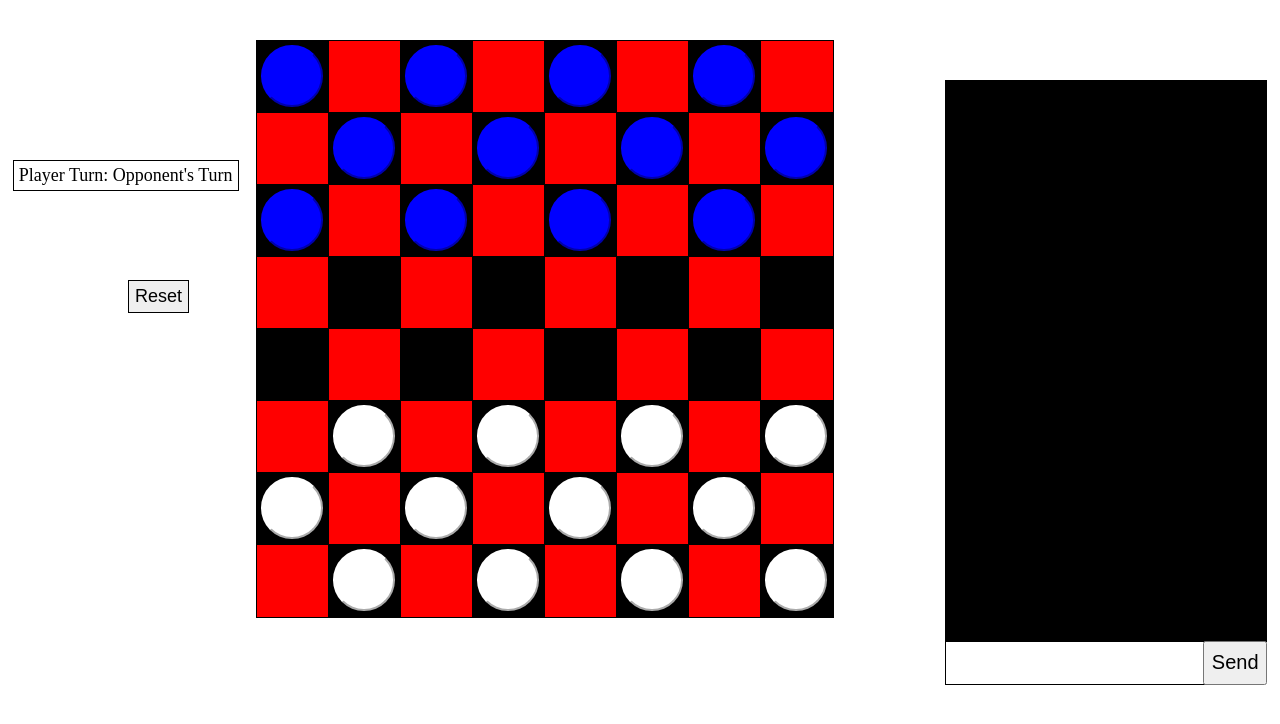
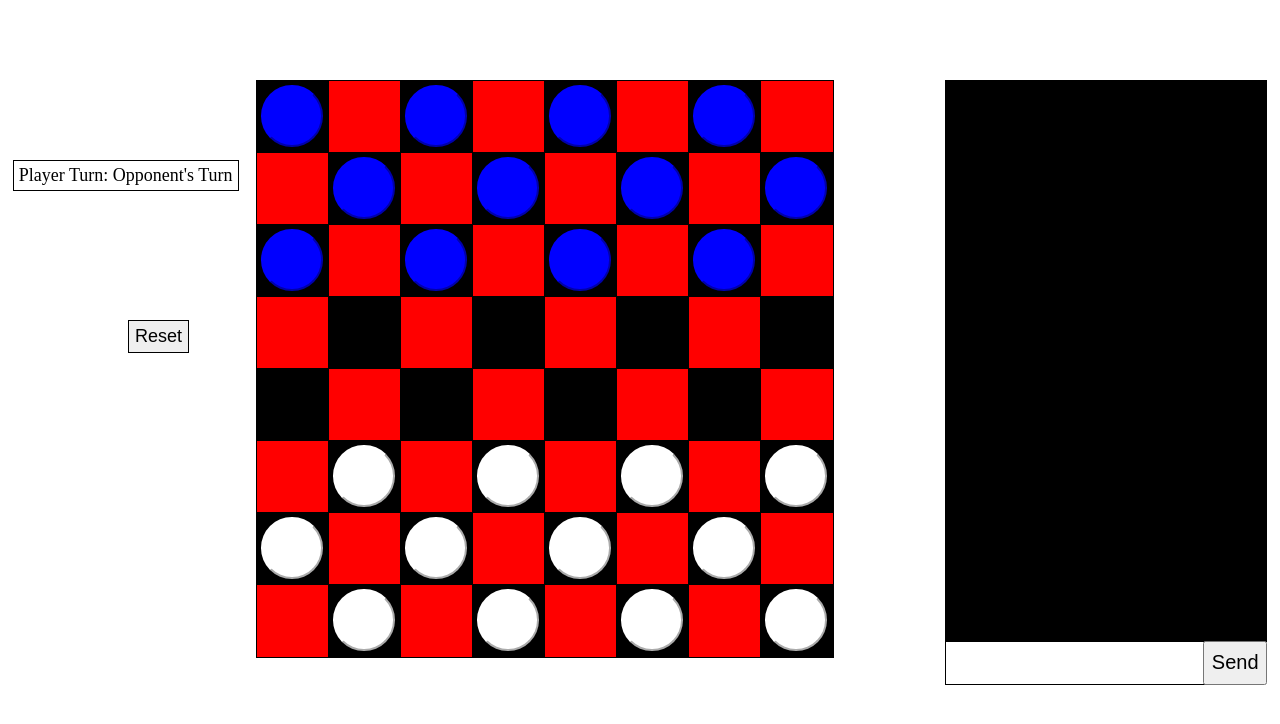
Before and after one commit to ziphtheur/CheckersApp, a React (Create React App) app in the folder client/: page /checkers/1 in a window 1280 px wide. Shown: the top 724 px of the page. Built offline with nearby package versions, Linux system fonts and the light colour scheme.

Commit message:
get names for game page

```diff
--- a/client/src/components/Board.css
+++ b/client/src/components/Board.css
@@ -15,7 +15,7 @@
 .board, .boardwhite, .boardblue {
     position: absolute;
     left: 20vw;
-    top: 5vh;
+    top: 10vh;
     width: 45vw;
     height: 45vw;
     display: grid;
--- a/client/src/components/Chat.js
+++ b/client/src/components/Chat.js
@@ -11,7 +11,7 @@ const Chat = ({loginTracker, chatBox}) => {
     useEffect(() => {
         socket = io('https://mern-checkers.herokuapp.com/')
 
-        socket.emit('send msg', loginTracker.room, { name: 'Admin', text:`${loginTracker.player.name} has joined the game`, color: 'gold' })
+        socket.emit('send msg', loginTracker.room, { name: 'Admin', text:`${loginTracker.player.name} has joined the game`, color: 'gold' }, loginTracker.player.name)
     }, [loginTracker])
 
     const inputChange = (event) => {
@@ -28,7 +28,7 @@ const Chat = ({loginTracker, chatBox}) => {
              text: inputText,
              color: textColor()
         }
-        socket.emit('send msg', loginTracker.room, sendMsg)
+        socket.emit('send msg', loginTracker.room, sendMsg, false)
         setInputText('')
     }
 
--- a/client/src/components/Checker.js
+++ b/client/src/components/Checker.js
@@ -12,6 +12,7 @@ const Checker = ({movementReducer, turnTracker, loginTracker}) => {
     const [selectedColor, setSelectedColor] = useState(null);
     const [selectedKing, setSelectedKing] = useState(false);
     const [alreadyJumped, setAlreadyJumped] = useState(false);
+    const [opponentName, setOpponentName] = useState('');
 
     const dispatch = useDispatch();
     const stateArr = [];
@@ -33,9 +34,16 @@ const Checker = ({movementReducer, turnTracker, loginTracker}) => {
             console.log(func)
             dispatch(func)
         })
-        socket.on('recieve msg', msg => {
+        socket.on('recieve msg', (msg, name)=> {
             console.log(msg)
             dispatch(addText(msg));
+            if(name && name !== loginTracker.player.name){
+                setOpponentName(name)
+                if(loginTracker.path === 'created'){
+                    socket.emit('send msg',loginTracker.room, { name: loginTracker.player.name, text:`Welcome ${name}`},
+                    loginTracker.player.name)
+                }
+            }
         })
 
         socket.on('connect', async () => {
@@ -55,7 +63,6 @@ const Checker = ({movementReducer, turnTracker, loginTracker}) => {
 
         if(loginTracker.player.color === "blue"){
             document.querySelector(".boardwhite").classList.replace("boardwhite", "boardblue")
-
         }
 
     }, [loginTracker, dispatch])
@@ -329,6 +336,8 @@ const Checker = ({movementReducer, turnTracker, loginTracker}) => {
                 })
             }
             <button className="reset" onClick = {onClickReset} >Reset</button>
+            <p className="player-name">{loginTracker.player.name}</p>
+        <p className="opponent-name">{opponentName}</p>
         </>
     );
 }
```
Also changed, not shown: 1 other file (tests, documents, lock files or other folders).
